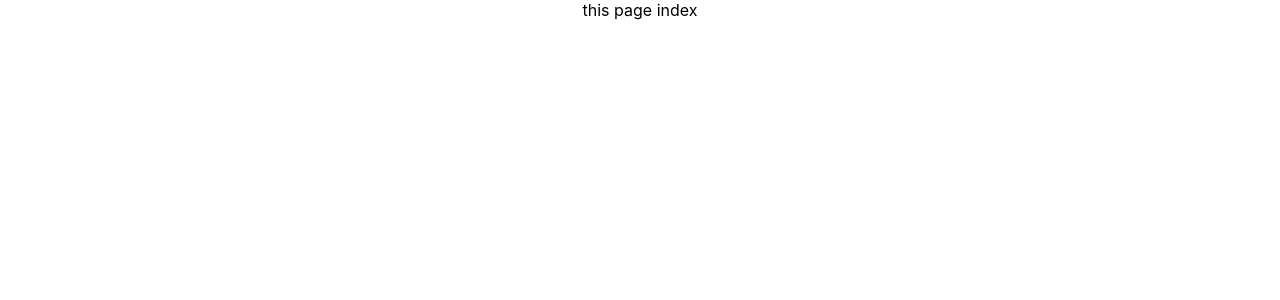
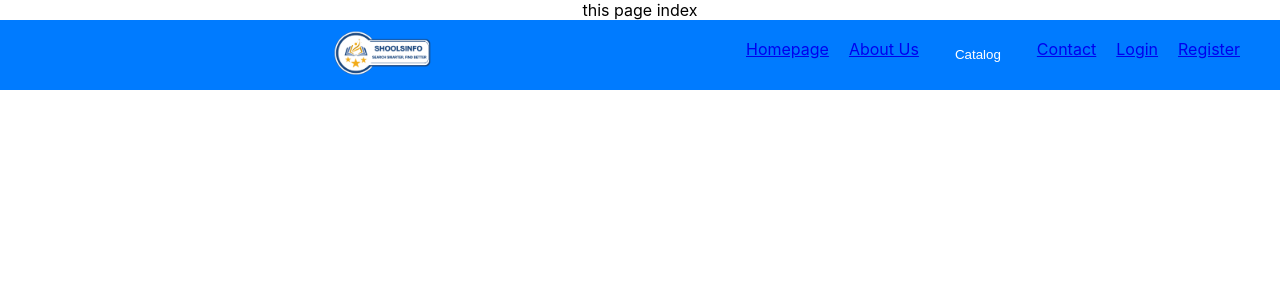
Before and after one commit to truongduongdn/shoolsinfo, a React (Create React App) app: page / in a window 1280 px wide. Shown: the top 300 px of the page. Built offline with nearby package versions, Linux system fonts and the light colour scheme.

Commit message:
add HomPage

```diff
--- a/src/App.js
+++ b/src/App.js
@@ -1,10 +1,12 @@
-import logo from './logo.svg';
+
 import './App.css';
+import Header from './component/Header';
 
 function App() {
   return (
     <div className="App">
       this page index
+      <Header />
     </div>
   );
 }
--- /dev/null
+++ b/src/component/Header.js
@@ -0,0 +1,38 @@
+import React from 'react';
+import  { useState } from 'react';
+import '../styles/Menu.css';
+import logo from '../asset/img/ShoolsINfo.png';
+
+function Header(props) {
+    const [showCatalog, setShowCatalog] = useState(false);
+
+    const toggleCatalog = () => {
+      setShowCatalog(!showCatalog);
+    };
+    return (
+        <div className="menu-container">
+      <div className="logo-container">
+      <img src={logo} alt="Logo" className="logo" />
+      </div>
+      <nav>
+        <ul>
+          <li><a href="/">Homepage</a></li>
+          <li><a href="/about">About Us</a></li>
+          <li>
+            <button className="catalog-button" onClick={toggleCatalog}>Catalog</button>
+            {showCatalog && (
+              <ul className="submenu">
+                <li><a href="/catalog/high-school">High School</a></li>
+                <li><a href="/catalog/elementary">Elementary</a></li>
+              </ul>
+            )}
+          </li>
+          <li><a href="/contact">Contact</a></li>
+          <li><a href="/login">Login</a></li>
+          <li><a href="/register">Register</a></li>
+        </ul>
+      </nav>
+    </div>
+  );
+}
+export default Header;
--- /dev/null
+++ b/src/styles/Menu.css
@@ -0,0 +1,64 @@
+.menu-container {
+    display: flex;
+    justify-content: space-between;
+    align-items: center;
+    padding: 10px 20px;
+    background-color: #007bff;
+    color: white;
+  }
+
+  .logo-container {
+    flex: 1;
+  }
+  .logo {
+    max-width: 100px; /* Adjust the maximum width of the logo */
+    height: auto;
+  }
+  .logo {
+    max-width: 100px;
+    height: auto;
+  }
+
+  nav ul {
+    list-style: none;
+    padding: 0;
+    margin: 0;
+    display: flex;
+  }
+
+  nav ul li {
+    margin-right: 20px;
+  }
+
+  .catalog-button {
+    background-color: transparent;
+    color: white;
+    border: none;
+    padding: 8px 16px;
+    cursor: pointer;
+  }
+
+  .catalog-button:hover {
+    background-color: rgba(255, 255, 255, 0.2);
+  }
+
+  .submenu {
+    position: absolute;
+    background-color: #007bff;
+    list-style: none;
+    padding: 0;
+    margin: 0;
+  }
+
+  .submenu li {
+    padding: 10px;
+  }
+
+  .submenu li a {
+    color: white;
+    text-decoration: none;
+  }
+
+  .submenu li a:hover {
+    background-color: rgba(255, 255, 255, 0.2);
+  }
```
Also changed, not shown: public/Root.css (added), src/asset/img/ShoolsINfo.png (added), src/styles/Root.css (added).
